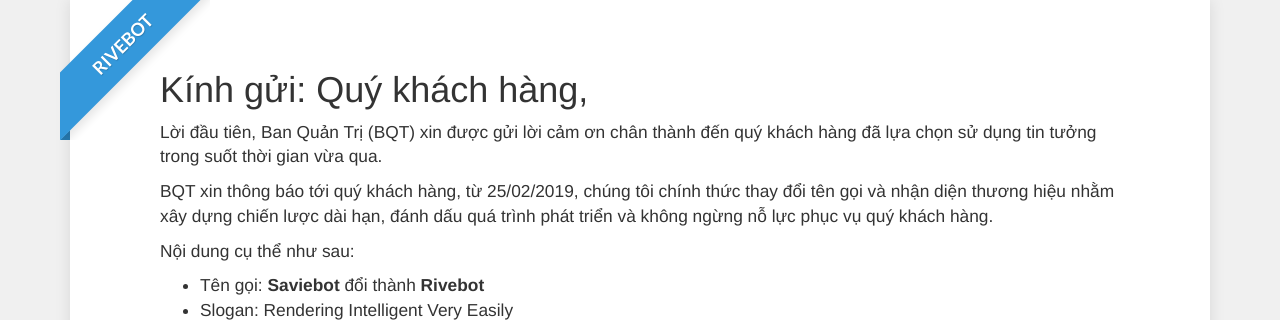
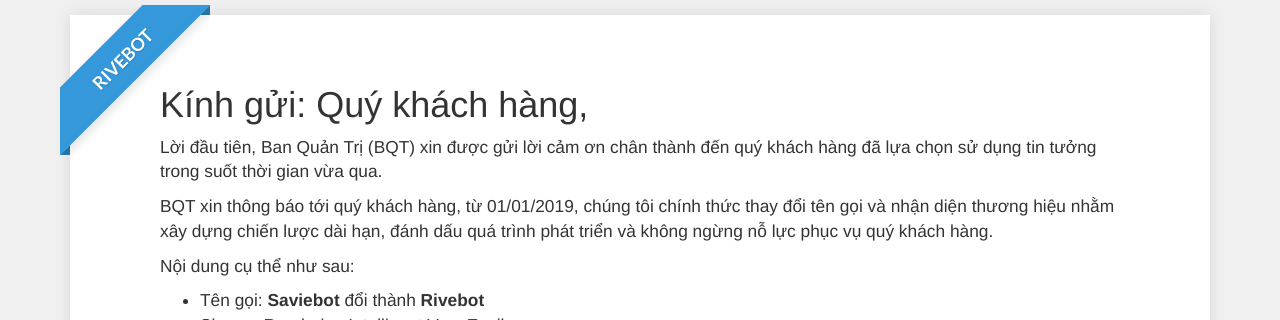
Before and after one commit to openaivn/rivebot-dashboard, a plain HTML site: page docs/thong-bao-thay-doi-ten-thuong-hieu.html in a window 1280 px wide. Shown: the top 320 px of the page. Drawn offline with nearby package versions, Linux system fonts and the light colour scheme.

Commit message:
update text, css

```diff
--- a/docs/thong-bao-thay-doi-ten-thuong-hieu.html
+++ b/docs/thong-bao-thay-doi-ten-thuong-hieu.html
@@ -15,6 +15,7 @@
   min-height: 100vh;
   background: #f0f0f0;
   font-size: 13pt;
+  padding-top: 15px;
 }
 .box {
   position: relative;
@@ -160,7 +161,7 @@
 
             <h1><a id="Knh_gi_Qu_khch_hng_0"></a>Kính gửi: Quý khách hàng,</h1>
             <p>Lời đầu tiên, Ban Quản Trị (BQT) xin được gửi lời cảm ơn chân thành đến quý khách hàng đã lựa chọn sử dụng tin tưởng trong suốt thời gian vừa qua.</p>
-            <p>BQT xin thông báo tới quý khách hàng, từ 25/02/2019, chúng tôi chính thức thay đổi tên gọi và nhận diện thương hiệu nhằm xây dựng chiến lược dài hạn, đánh dấu quá trình phát triển và không ngừng nỗ lực phục vụ quý khách hàng.</p>
+            <p>BQT xin thông báo tới quý khách hàng, từ 01/01/2019, chúng tôi chính thức thay đổi tên gọi và nhận diện thương hiệu nhằm xây dựng chiến lược dài hạn, đánh dấu quá trình phát triển và không ngừng nỗ lực phục vụ quý khách hàng.</p>
             <p>Nội dung cụ thể như sau:</p>
             <ul>
             <li>Tên gọi: <strong>Saviebot</strong> đổi thành <strong>Rivebot</strong></li>
```
